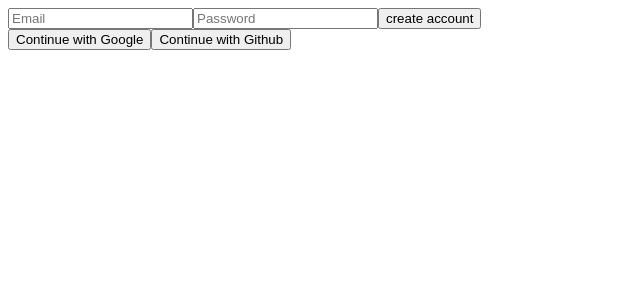
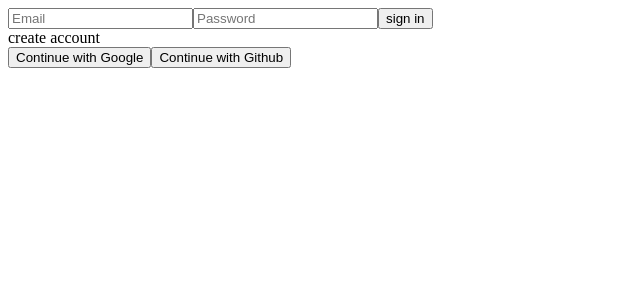
Before and after one commit to thme808/nwitter, a React (Create React App) app: page /#/ in a window 1280 px wide. Shown: the top 300 px of the page, without its empty margins (0-640 px from the left). Built offline with nearby package versions, Linux system fonts and the light colour scheme; no server answers.

Commit message:
basic sign in

```diff
--- a/src/components/App.js
+++ b/src/components/App.js
@@ -17,7 +17,9 @@ function App() {
     });
   }, []);
   return (
-    <AppRouter isLoggedIn={isLoggedIn} />
+    <>
+    {init ? <AppRouter isLoggedIn={isLoggedIn} /> : "initializing..."}
+    </>
   );
 }
 
--- a/src/myBase.js
+++ b/src/myBase.js
@@ -1,6 +1,7 @@
 import firebase from "firebase/app";
 import "firebase/auth";
 
+console.log(process.env);
 const firebaseConfig = {
     apiKey: process.env.REACT_APP_API_KEY,
     authDomain: process.env.REACT_APP_AUTH_DOMAIN,
@@ -10,6 +11,9 @@ const firebaseConfig = {
     appId: process.env.REACT_APP_APP_ID
   };
 
+
+
+console.log(process.env.REACT_APP_API_KEY);
 firebase.initializeApp(firebaseConfig);
 
 export const authService = firebase.auth();
--- a/src/routes/Auth.js
+++ b/src/routes/Auth.js
@@ -4,7 +4,8 @@ import { authService } from "../myBase";
 const Auth = () => {
     const [email, setEmail] = useState("");
     const [password, setPassword] = useState("");
-    const [newAccount, setNewAcount] = useState(true);
+    const [newAccount, setNewAcount] = useState(false);
+    const [error, setError] = useState("");
 
     const onChange = (e) => {
         const {target : {name, value}} = e;
@@ -26,23 +27,30 @@ const Auth = () => {
                 );
             }else{
                 //log in
-                data = await authService.signInAndRetrieveDataWithCredential(
+                data = await authService.signInWithEmailAndPassword(
                     email, password
                 );
             }
             console.log(data);
         }catch(error){
-            console.log(error);
+            setError(error.message);
         }
     };
+
+    const toggleSignInBtn = () => {
+        //setNewAcount(!newAccount);
+        setNewAcount(prev => !prev);
+    }
 
     return (
         <div>
         <form onSubmit={onSubmit}>
             <input onChange={onChange} type="text" placeholder="Email" name="email" required value={email} />
             <input onChange={onChange} type="password" placeholder="Password" name="password" required value={password} />
-            <input type="submit" value={newAccount ? "create account" : "log in"} />
+            <input type="submit" value={newAccount ? "create account" : "sign in"} />
+            {error}
         </form>
+        <span onClick={toggleSignInBtn} >{newAccount ? "sign in" : "create account"}</span>
         <div>
             <button>Continue with Google</button>
             <button>Continue with Github</button>
--- a/src/routes/Home.js
+++ b/src/routes/Home.js
@@ -1,5 +1,18 @@
+import { authService } from "myBase";
 import React from "react";
 
-const Home = () => <span>Home</span>
+const Home = () => {
+    const signOut = () => {
+        authService.signOut();
+    }
+    return (
+        <div>
+            <h1>home</h1>
 
+            <div>
+                <button onClick={signOut} >Sign out</button>
+            </div>
+        </div>
+        );
+}
 export default Home;
```
